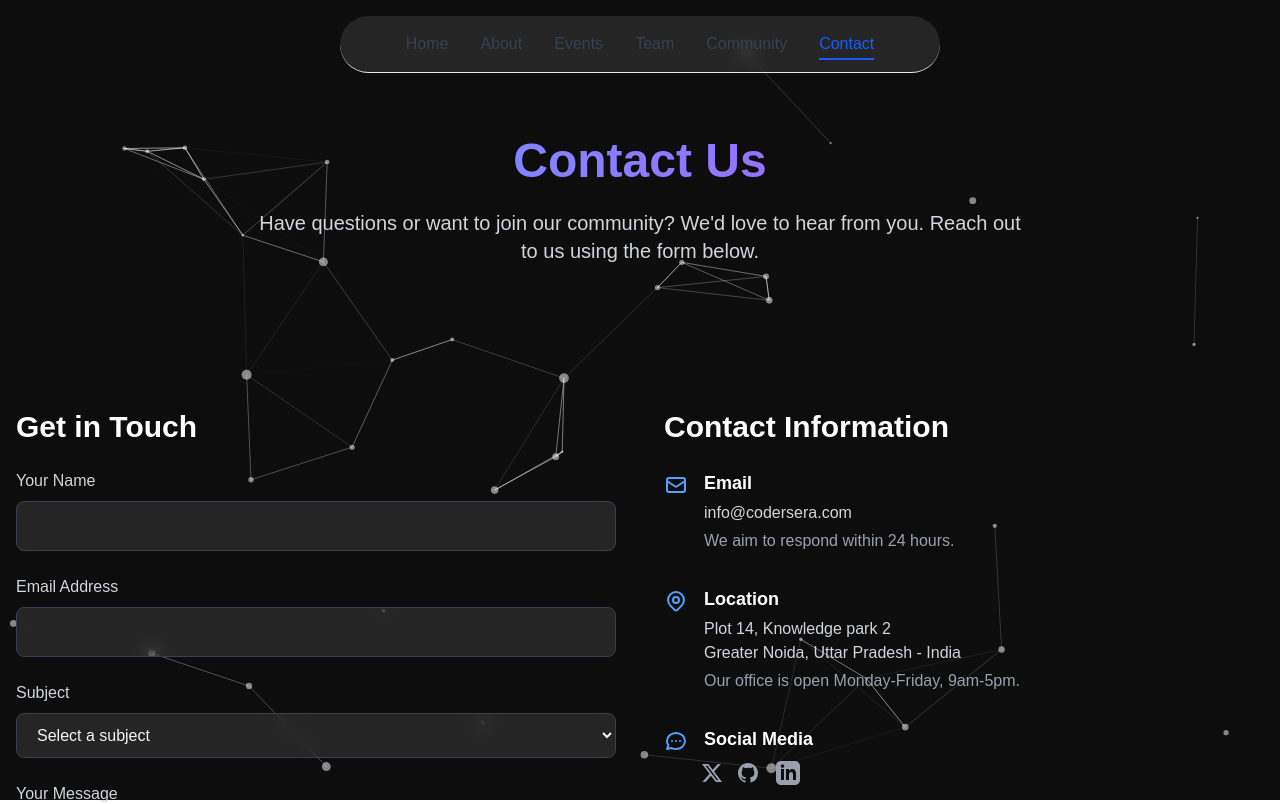
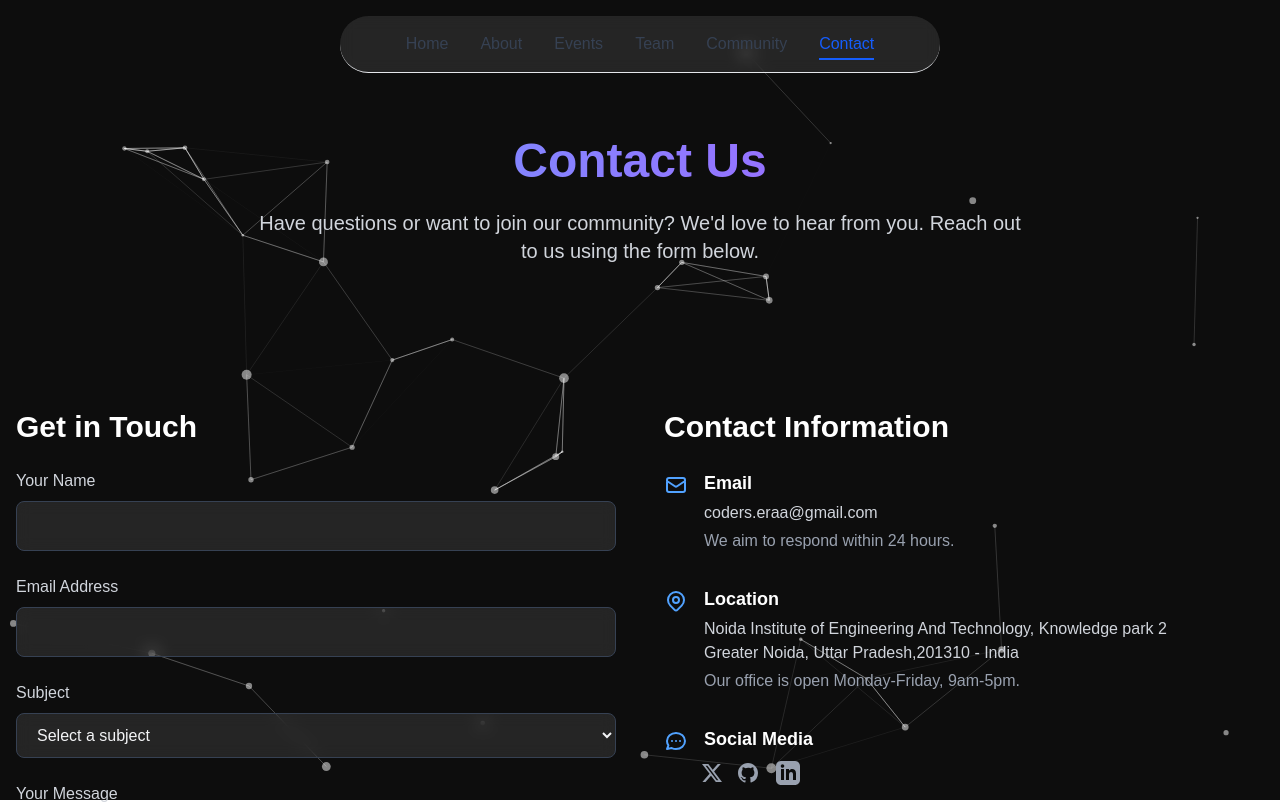
Before and after one commit to Hridayansh018/codersera-new-web, a Next.js app: page /contact in a window 1280 px wide. Shown: the top 804 px of the page. Built offline with nearby package versions, Linux system fonts and the light colour scheme.

Commit message:
Update page.tsx

```diff
--- a/src/app/contact/page.tsx
+++ b/src/app/contact/page.tsx
@@ -184,7 +184,7 @@ export default function ContactPage() {
                   </div>
                   <div>
                     <h3 className="text-lg font-semibold text-white">Email</h3>
-                    <p className="text-gray-300 mt-1">info@codersera.com</p>
+                    <p className="text-gray-300 mt-1">coders.eraa@gmail.com</p>
                     <p className="text-gray-400 mt-1">We aim to respond within 24 hours.</p>
                   </div>
                 </div>
@@ -198,8 +198,8 @@ export default function ContactPage() {
                   </div>
                   <div>
                     <h3 className="text-lg font-semibold text-white">Location</h3>
-                    <p className="text-gray-300 mt-1">Plot 14, Knowledge park 2</p>
-                    <p className="text-gray-300">Greater Noida, Uttar Pradesh - India</p>
+                    <p className="text-gray-300 mt-1">Noida Institute of Engineering And Technology, Knowledge park 2</p>
+                    <p className="text-gray-300">Greater Noida, Uttar Pradesh,201310 - India</p>
                     <p className="text-gray-400 mt-1">Our office is open Monday-Friday, 9am-5pm.</p>
                   </div>
                 </div>
```
